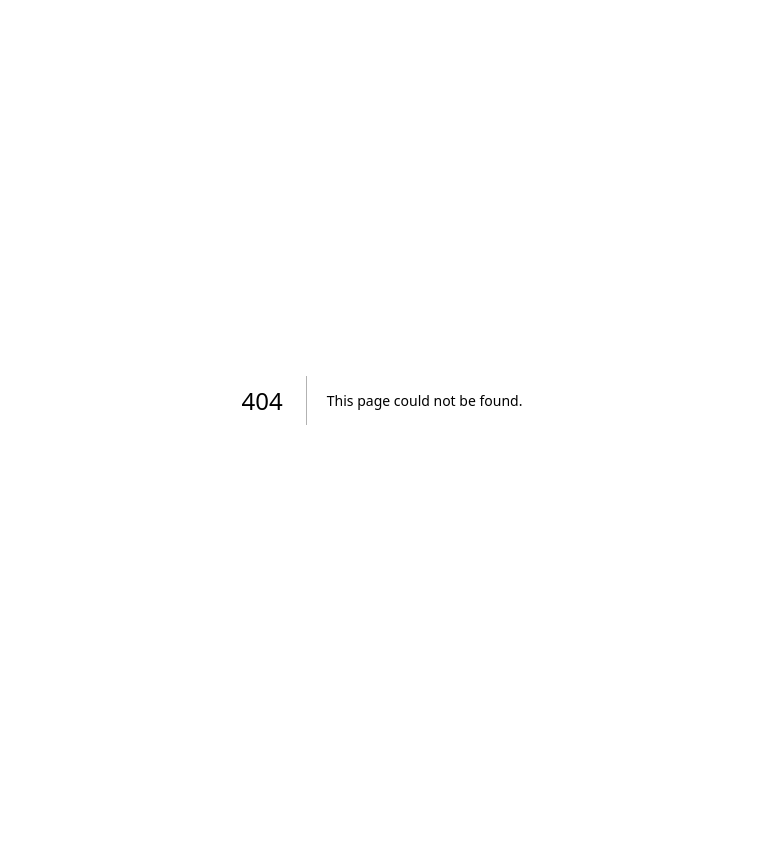
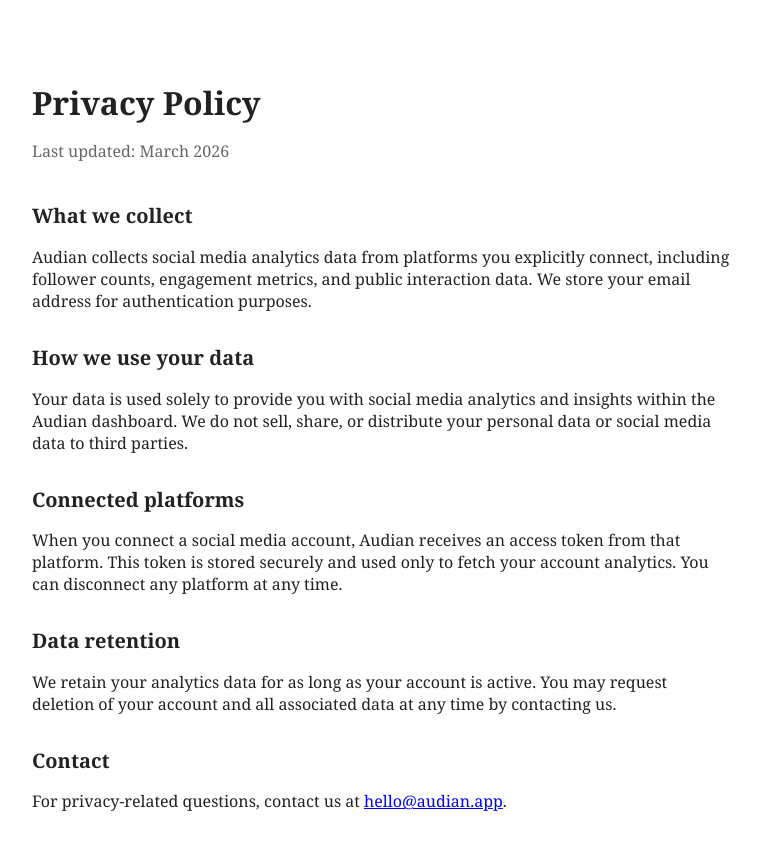
Before and after one commit to malvidah/audian, a Next.js app: page /privacy in a window 1280 px wide. Before the commit this address had no page. Shown: the top 850 px of the page, without its empty margins (258-1018 px from the left). Before the commit the page ends 800 px from the top, so only its background shows below. Built offline with nearby package versions, Linux system fonts and the light colour scheme.

Commit message:
add app/privacy/page.js

```diff
--- /dev/null
+++ b/app/privacy/page.js
@@ -0,0 +1,23 @@
+export default function Privacy() {
+  return (
+    <div style={{ maxWidth: 700, margin: "0 auto", padding: "60px 24px", fontFamily: "Georgia, serif", color: "#222" }}>
+      <h1 style={{ fontSize: 32, marginBottom: 8 }}>Privacy Policy</h1>
+      <p style={{ color: "#666", marginBottom: 40 }}>Last updated: March 2026</p>
+
+      <h2 style={{ fontSize: 20, marginTop: 32 }}>What we collect</h2>
+      <p>Audian collects social media analytics data from platforms you explicitly connect, including follower counts, engagement metrics, and public interaction data. We store your email address for authentication purposes.</p>
+
+      <h2 style={{ fontSize: 20, marginTop: 32 }}>How we use your data</h2>
+      <p>Your data is used solely to provide you with social media analytics and insights within the Audian dashboard. We do not sell, share, or distribute your personal data or social media data to third parties.</p>
+
+      <h2 style={{ fontSize: 20, marginTop: 32 }}>Connected platforms</h2>
+      <p>When you connect a social media account, Audian receives an access token from that platform. This token is stored securely and used only to fetch your account analytics. You can disconnect any platform at any time.</p>
+
+      <h2 style={{ fontSize: 20, marginTop: 32 }}>Data retention</h2>
+      <p>We retain your analytics data for as long as your account is active. You may request deletion of your account and all associated data at any time by contacting us.</p>
+
+      <h2 style={{ fontSize: 20, marginTop: 32 }}>Contact</h2>
+      <p>For privacy-related questions, contact us at <a href="mailto:hello@audian.app">hello@audian.app</a>.</p>
+    </div>
+  );
+}
```
